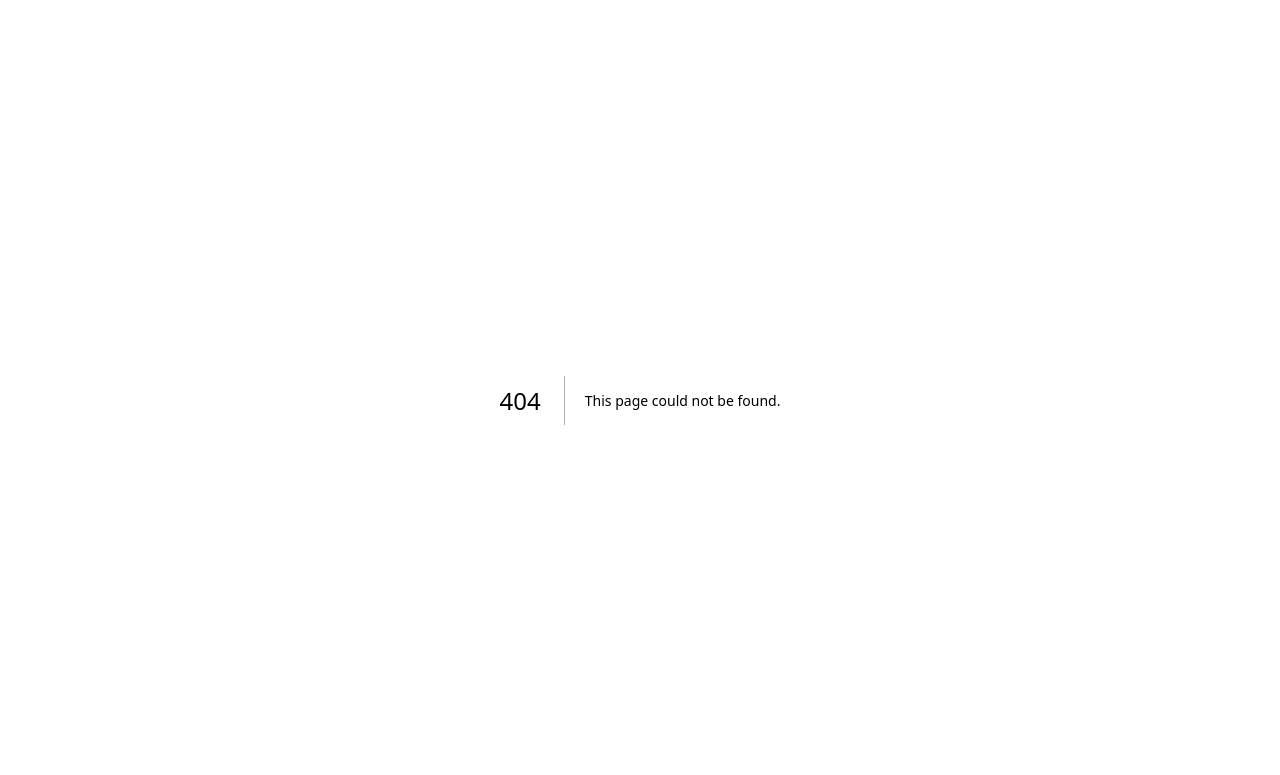
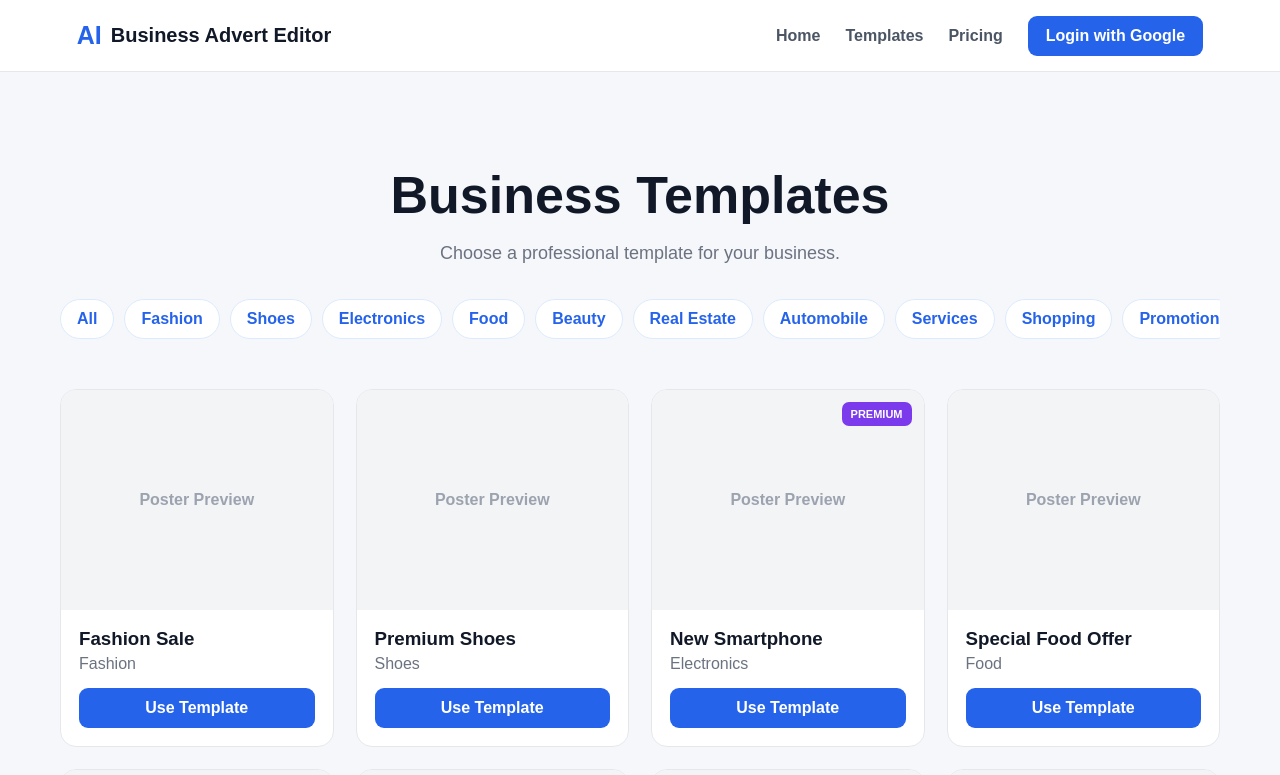
Before and after one commit to adamssk888530/ai-business-advert-editor-, a Next.js app: page /templates in a window 1280 px wide. Before the commit this address had no page. Shown: the top 775 px of the page. Built offline with nearby package versions, Linux system fonts and the light colour scheme.

Commit message:
Add TemplatesPage component with template listings

```diff
--- /dev/null
+++ b/app/templates/page.js
@@ -0,0 +1,110 @@
+import Navbar from "../../components/Navbar";
+import TemplateCard from "../../components/TemplateCard";
+
+const templates = [
+  { title: "Fashion Sale", category: "Fashion", isPremium: false },
+  { title: "Premium Shoes", category: "Shoes", isPremium: false },
+  { title: "New Smartphone", category: "Electronics", isPremium: true },
+  { title: "Special Food Offer", category: "Food", isPremium: false },
+  { title: "Modern House", category: "Real Estate", isPremium: true },
+  { title: "Beauty Collection", category: "Beauty", isPremium: true },
+  { title: "Car For Sale", category: "Automobile", isPremium: false },
+  { title: "Business Services", category: "Services", isPremium: false },
+  { title: "Online Store", category: "Shopping", isPremium: false },
+  { title: "Special Discount", category: "Promotion", isPremium: true },
+  { title: "Hotel Promotion", category: "Hotels", isPremium: true },
+  { title: "Education Course", category: "Education", isPremium: false },
+];
+
+const categories = [
+  "All",
+  "Fashion",
+  "Shoes",
+  "Electronics",
+  "Food",
+  "Beauty",
+  "Real Estate",
+  "Automobile",
+  "Services",
+  "Shopping",
+  "Promotion",
+  "Hotels",
+  "Education",
+];
+
+export default function TemplatesPage() {
+  return (
+    <main>
+      <Navbar />
+
+      <section
+        style={{
+          maxWidth: "1200px",
+          margin: "0 auto",
+          padding: "50px 20px",
+        }}
+      >
+        <div style={{ textAlign: "center", marginBottom: "35px" }}>
+          <h1
+            style={{
+              fontSize: "clamp(32px, 5vw, 52px)",
+              marginBottom: "12px",
+              fontWeight: "900",
+            }}
+          >
+            Business Templates
+          </h1>
+
+          <p style={{ color: "#6b7280", fontSize: "18px" }}>
+            Choose a professional template for your business.
+          </p>
+        </div>
+
+        <div
+          style={{
+            display: "flex",
+            gap: "10px",
+            overflowX: "auto",
+            paddingBottom: "20px",
+            marginBottom: "30px",
+          }}
+        >
+          {categories.map((category) => (
+            <button
+              key={category}
+              style={{
+                border: "1px solid #dbeafe",
+                background: "#ffffff",
+                color: "#2563eb",
+                padding: "10px 16px",
+                borderRadius: "25px",
+                whiteSpace: "nowrap",
+                fontWeight: "700",
+              }}
+            >
+              {category}
+            </button>
+          ))}
+        </div>
+
+        <div
+          style={{
+            display: "grid",
+            gridTemplateColumns:
+              "repeat(auto-fit, minmax(220px, 1fr))",
+            gap: "22px",
+          }}
+        >
+          {templates.map((template) => (
+            <TemplateCard
+              key={template.title}
+              title={template.title}
+              category={template.category}
+              isPremium={template.isPremium}
+            />
+          ))}
+        </div>
+      </section>
+    </main>
+  );
+}
```
